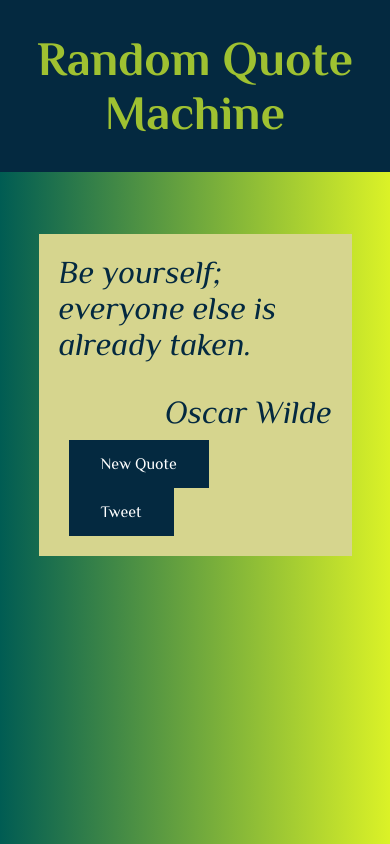
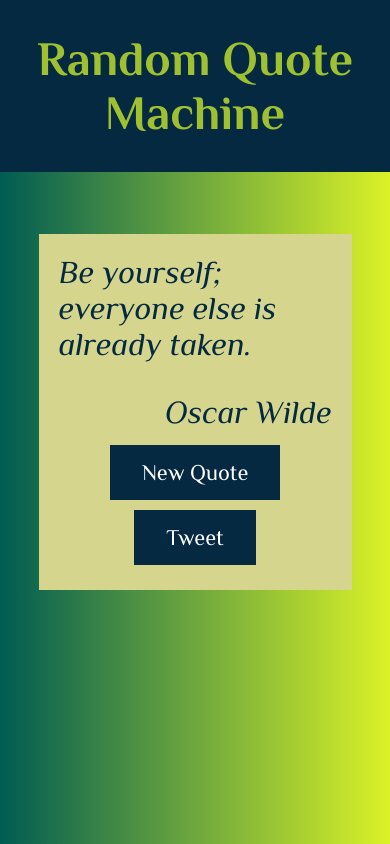
Before and after one commit to markoter/random-quote-machine, a React (Create React App) app: page / in a window 390 px wide. Built offline with nearby package versions, Linux system fonts and the light colour scheme; a web font is replaced by a local one.

Commit message:
finish styling

```diff
--- a/src/index.css
+++ b/src/index.css
@@ -44,11 +44,11 @@ body {
   border: none;
   color: white;
   padding: 15px 32px;
-  margin: 0 10px;
+  margin: 5px 10px;
   text-align: center;
   text-decoration: none;
   display: inline-block;
-  font-size: 16px;
+  font-size: 1em;
 }
 
 #header {
@@ -71,9 +71,18 @@ body {
   #buttons {
     margin: auto;
   }
+  #buttons .button {
+    font-size: 0.7em;
+  }
 }
 @media only screen and (max-width: 450px) {
   #quote-box {
     padding: 20px;
   }
+  .button {
+    padding: 0;
+  }
+  #buttons {
+    text-align: center;
+  }
 }/*# sourceMappingURL=index.css.map */
--- a/src/index.scss
+++ b/src/index.scss
@@ -50,11 +50,11 @@ body {
         border: none;
         color: white;
         padding: 15px 32px;
-        margin: 0 10px;
+        margin: 5px 10px;
         text-align: center;
         text-decoration: none;
         display: inline-block;
-        font-size: 16px;
+        font-size: 1em;
     }
 }
 
@@ -75,8 +75,13 @@ body {
     #header {
         font-size: 1.5em;
     }
+
     #buttons {
         margin: auto;
+
+        .button {
+            font-size: 0.7em;
+        }
     }
 }
 
@@ -84,4 +89,12 @@ body {
     #quote-box {
         padding: 20px;
     }
+
+    .button {
+        padding: 0;
+    }
+
+    #buttons {
+        text-align: center;
+    }
 }
```
Also changed, not shown: 1 other file (tests, documents, lock files or other folders).
